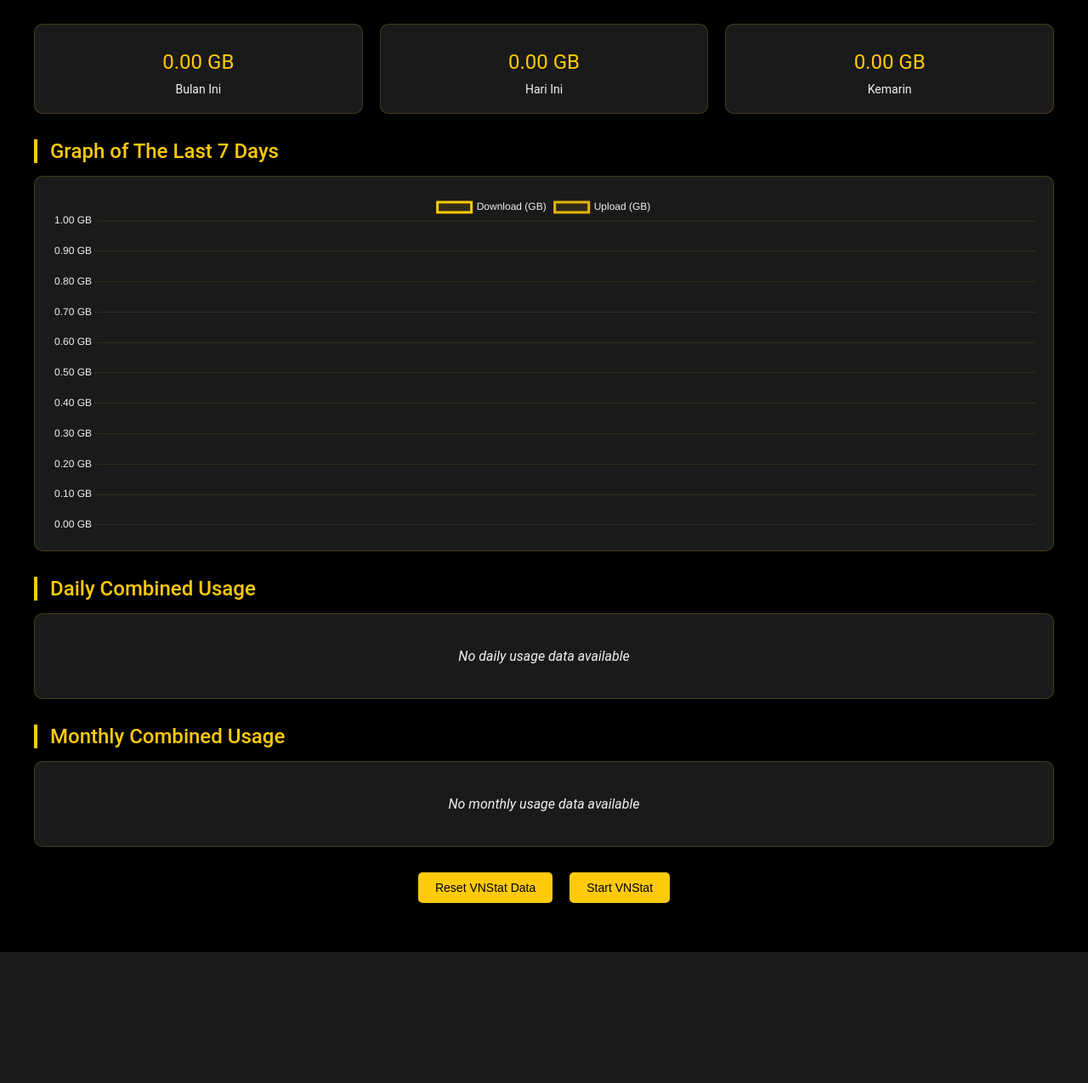
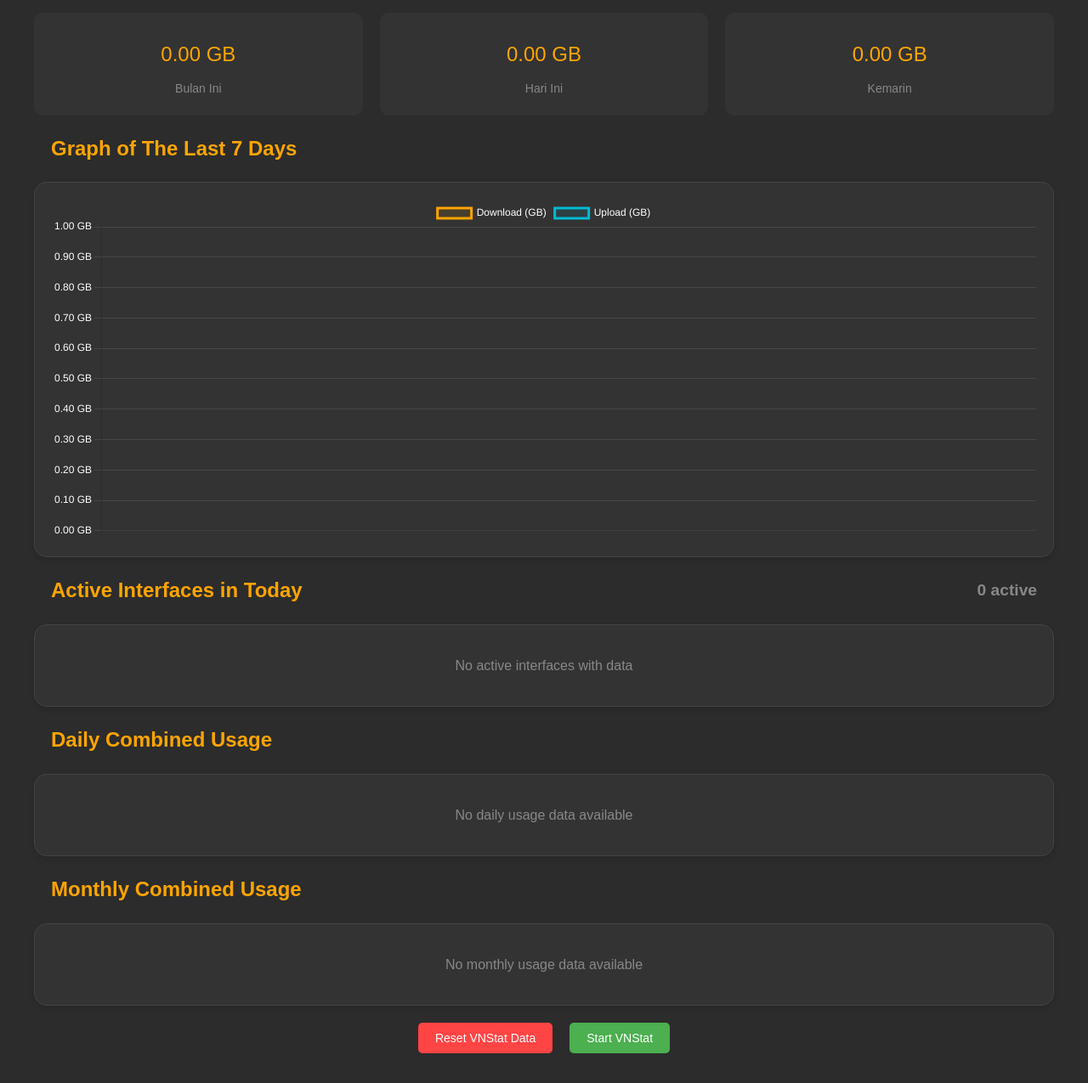
Before and after one commit to latifangren/webui_bfm_Extended, a PHP site: page /tools/vnstat.php in a window 1280 px wide. Shown: the whole page at 85% size. Before the commit the page ends 1121 px from the top, so only its background shows below. Run offline with PHP 8.4, Linux system fonts and the light colour scheme; data that the repository does not hold is empty; some libraries are stand-ins or nearby versions; some web fonts are replaced.

Commit message:
Update vnstat.php

```diff
--- a/files/www/tools/vnstat.php
+++ b/files/www/tools/vnstat.php
@@ -80,6 +80,9 @@ function getAllMobileInterfaces() {
 
     // Qualcomm (Samsung, Google, OnePlus, Sony, dll)
     if (preg_match_all('/rmnet_data\d+/', $ifconfig, $matches)) {
+        $interfaces = array_merge($interfaces, array_unique($matches[0]));
+    }
+    if (preg_match_all('/rmnet\d+/', $ifconfig, $matches)) {
         $interfaces = array_merge($interfaces, array_unique($matches[0]));
     }
 
@@ -318,6 +321,15 @@ $allInterfaces = array_merge($mobileInterfaces, $tetherInterfaces);
 
 $dailyUsageAll = [];
 $monthlyUsageAll = [];
+$activeInterfacesInfo = [];
+
+// Process all interfaces
+foreach ($allInterfaces as $interface) {
+    $info = getInterfaceInfo($interface);
+    if ($info['has_data']) {
+        $activeInterfacesInfo[$interface] = $info;
+    }
+
     // Get daily stats
     $vnstatDaily = shell_exec($tmuxBin . "vnstat -d -i " . escapeshellarg($interface) . " 2>&1");
     $dailyUsage = parseVnstatOutput($vnstatDaily, 'daily');
@@ -331,6 +343,7 @@ $monthlyUsageAll = [];
         $dailyUsageAll[$date]['upload'] += $usage['upload'];
         $dailyUsageAll[$date]['total'] = $dailyUsageAll[$date]['download'] + $dailyUsageAll[$date]['upload'];
     }
+}
 
 // Aggregate daily data into monthly data
 foreach ($dailyUsageAll as $date => $usage) {
@@ -429,101 +442,136 @@ $chartDataJson = json_encode([
     <meta charset="UTF-8">
     <meta name="viewport" content="width=device-width, initial-scale=1.0">
     <title>Network Usage Monitor</title>
-    <script src="../webui/js/chart/chart.min.js"></script>
+    <script src="https://cdnjs.cloudflare.com/ajax/libs/Chart.js/3.7.0/chart.min.js"></script>
     <style>
-        @font-face {
-            font-family: 'Roboto';
-            font-style: normal;
-            font-weight: 400;
-            src: url('../webui/fonts/Roboto-Regular.woff2') format('woff2');
-        }
-
-        @font-face {
-            font-family: 'Roboto';
-            font-style: normal;
-            font-weight: 500;
-            src: url('../webui/fonts/Roboto-Medium.woff2') format('woff2');
-        }
-
-        @font-face {
-            font-family: 'Roboto';
-            font-style: normal;
-            font-weight: 700;
-            src: url('../webui/fonts/Roboto-Bold.woff2') format('woff2');
-        }
-
         body {
-            background-color: #000000;
-            color: #F1F1F1;
-            font-family: 'Roboto', sans-serif;
+            background-color: #2c2c2c;
+            color: #f1f1f1;
+            font-family: Arial, sans-serif;
+            margin: 0;
+            padding: 15px;
+            line-height: 1.6;
         }
         .container {
             max-width: 1200px;
             margin: 0 auto;
+        }
+        .output-box {
+            background-color: #333;
+            border: 1px solid #444;
+            padding: 15px;
+            margin-bottom: 20px;
+            border-radius: 15px;
+            overflow: hidden;
+            box-shadow: 0 4px 6px rgba(0, 0, 0, 0.1);
+        }
+        .no-data {
+            text-align: center;
             padding: 20px;
+            color: #888;
         }
         h2 {
-            color: #FECA0A;
-            font-size: 1.5rem;
-            margin: 30px 0 15px;
-            font-weight: 500;
-            padding-left: 15px;
-            border-left: 4px solid #FECA0A;
+            color: #ffa500;
+            margin: 20px 0;
+            font-size: 1.5em;
+            padding-left: 20px;
+            display: flex;
+            justify-content: space-between;
+            align-items: center;
         }
-        .output-box {
-            background-color: #1a1a1a;
-            padding: 20px;
-            border-radius: 10px;
-            margin-bottom: 20px;
-            box-shadow: 0 4px 8px rgba(0, 0, 0, 0.2);
-            border: 1px solid rgba(254, 202, 10, 0.2);
+        .interface-count {
+            font-size: 0.8em;
+            color: #888;
+            margin-right: 20px;
         }
         table {
             width: 100%;
-            border-collapse: collapse;
+            table-layout: fixed;
+            border-collapse: separate;
+            border-spacing: 0;
+            margin: 0;
+            padding: 0;
+            background-color: #333;
+            border-radius: 10px;
+            overflow: hidden;
         }
-        th, td {
-            padding: 12px 15px;
+        th {
+            text-align: center !important;
+            background-color: #444;
+            color: #ffa500;
+            font-weight: bold;
+            padding: 12px;
+            border: 1px solid #444;
+        }
+        th:first-child {
+            border-top-left-radius: 10px;
+        }
+        th:last-child {
+            border-top-right-radius: 10px;
+        }
+        tr:last-child td:first-child {
+            border-bottom-left-radius: 10px;
+        }
+        tr:last-child td:last-child {
+            border-bottom-right-radius: 10px;
+        }
+        table th:first-child,
+        table td:first-child {
+            width: 25%;
+        }
+        table th:not(:first-child),
+        table td:not(:first-child) {
+            width: 25%;
+        }
+        td {
+            padding: 12px;
+            border: 1px solid #444;
+            overflow: hidden;
+            text-overflow: ellipsis;
+            white-space: nowrap;
+        }
+        td:first-child {
             text-align: left;
         }
-        th {
-            background-color: rgba(254, 202, 10, 0.1);
-            color: #FECA0A;
-            font-weight: 500;
+        td:not(:first-child) {
+            text-align: center;
         }
-        tr {
-            border-bottom: 1px solid rgba(254, 202, 10, 0.1);
+        tr:nth-child(even) {
+            background-color: #2a2a2a;
+        }
+        tr:nth-child(odd) {
+            background-color: #333;
         }
         tr:hover {
-            background-color: rgba(254, 202, 10, 0.05);
+            background-color: #3a3a3a;
         }
         .button-container {
             display: flex;
             justify-content: center;
             gap: 20px;
-            margin: 30px 0;
+            margin: 20px 0;
         }
         .action-button {
+            display: inline-block;
+            color: white;
             padding: 10px 20px;
             border: none;
             border-radius: 5px;
             cursor: pointer;
-            font-weight: 500;
             font-size: 14px;
             transition: background-color 0.3s ease;
         }
         .reset-button {
-            background-color: #FECA0A;
-            color: #000000;
+            background-color: #ff4444;
         }
         .start-button {
-            background-color: #FECA0A;
-            color: #000000;
+            background-color: #4CAF50;
         }
-        .reset-button:hover, .start-button:hover {
-            background-color: #e5b609;
-            transform: translateY(-2px);
-            box-shadow: 0 4px 8px rgba(0, 0, 0, 0.3);
+        .reset-button:hover {
+            background-color: #ff6666;
+        }
+        .start-button:hover {
+            background-color: #45a049;
         }
         .modal {
             display: none;
@@ -532,7 +580,7 @@ $chartDataJson = json_encode([
             left: 0;
             width: 100%;
             height: 100%;
-            background-color: rgba(0, 0, 0, 0.7);
+            background-color: rgba(0, 0, 0, 0.5);
             z-index: 1000;
         }
         .modal-content {
@@ -540,12 +588,10 @@ $chartDataJson = json_encode([
             top: 50%;
             left: 50%;
             transform: translate(-50%, -50%);
-            background-color: #1a1a1a;
+            background-color: #333;
             padding: 20px;
             border-radius: 10px;
             text-align: center;
-            border: 1px solid #FECA0A;
-            box-shadow: 0 5px 15px rgba(0, 0, 0, 0.5);
         }
         .modal-buttons {
             margin-top: 20px;
@@ -556,25 +602,25 @@ $chartDataJson = json_encode([
             border: none;
             border-radius: 5px;
             cursor: pointer;
-            transition: all 0.3s ease;
         }
-        .confirm-reset, .confirm-start {
-            background-color: #FECA0A;
-            color: #000000;
+        .confirm-reset {
+            background-color: #ff4444;
+            color: white;
+        }
+        .confirm-start {
+            background-color: #4CAF50;
+            color: white;
         }
         .cancel-button {
-            background-color: #333;
-            color: #F1F1F1;
-        }
-        .confirm-reset:hover, .confirm-start:hover {
-            background-color: #e5b609;
+            background-color: #666;
+            color: white;
         }
         .chart-container {
-            background-color: #1a1a1a;
-            border: 1px solid rgba(254, 202, 10, 0.2);
+            background-color: #333;
+            border: 1px solid #444;
             padding: 20px;
             margin-bottom: 20px;
-            border-radius: 10px;
+            border-radius: 15px;
             box-shadow: 0 4px 6px rgba(0, 0, 0, 0.1);
         }
         canvas {
@@ -582,7 +628,7 @@ $chartDataJson = json_encode([
             max-height: 400px;
         }
         .chart-title {
-            color: #FECA0A;
+            color: #ffa500;
             text-align: center;
             margin-bottom: 20px;
             font-size: 1.2em;
@@ -594,27 +640,19 @@ $chartDataJson = json_encode([
             margin-bottom: 20px;
         }
         .stats-box {
-            background-color: #1a1a1a;
+            background-color: #333;
             border-radius: 10px;
             padding: 20px;
             text-align: center;
-            border: 1px solid rgba(254, 202, 10, 0.2);
-            box-shadow: 0 4px 6px rgba(0, 0, 0, 0.1);
         }
         .stats-value {
             font-size: 24px;
-            color: #FECA0A;
+            color: #ffa500;
             margin: 10px 0;
         }
         .stats-label {
-            color: #F1F1F1;
+            color: #888;
             font-size: 14px;
-        }
-        .no-data {
-            text-align: center;
-            padding: 20px;
-            color: #F1F1F1;
-            font-style: italic;
         }
         @media (max-width: 768px) {
             body {
@@ -631,9 +669,6 @@ $chartDataJson = json_encode([
             h2 {
                 font-size: 1.2em;
                 padding-left: 10px;
-            }
-            .stats-container {
-                grid-template-columns: 1fr;
             }
         }
     </style>
@@ -661,6 +696,38 @@ $chartDataJson = json_encode([
         <h2>Graph of The Last 7 Days</h2>
         <div class="chart-container">
             <canvas id="usageChart"></canvas>
+        </div>
+
+        <!-- Active Interfaces Section -->
+        <h2>
+            Active Interfaces in Today
+            <span class="interface-count"><?php echo count($activeInterfacesInfo); ?> active</span>
+        </h2>
+        <div class="output-box">
+            <?php if (empty($activeInterfacesInfo)): ?>
+                <div class="no-data">No active interfaces with data</div>
+            <?php else: ?>
+            <table>
+                <thead>
+                    <tr>
+                        <th>Interface</th>
+                        <th>Download</th>
+                        <th>Upload</th>
+                        <th>Total</th>
+                    </tr>
+                </thead>
+                <tbody>
+                    <?php foreach ($activeInterfacesInfo as $interface => $info): ?>
+                    <tr>
+                        <td><?php echo htmlspecialchars($interface); ?></td>
+                        <td><?php echo htmlspecialchars($info['download']); ?></td>
+                        <td><?php echo htmlspecialchars($info['upload']); ?></td>
+                        <td><?php echo htmlspecialchars($info['total']); ?></td>
+                    </tr>
+                    <?php endforeach; ?>
+                </tbody>
+            </table>
+            <?php endif; ?>
         </div>
 
         <!-- Daily Usage Section -->
@@ -767,15 +834,15 @@ $chartDataJson = json_encode([
                 datasets: [{
                     label: 'Download (GB)',
                     data: chartData.downloads,
-                    borderColor: '#FECA0A',
-                    backgroundColor: 'rgba(254, 202, 10, 0.1)',
+                    borderColor: '#ffa500',
+                    backgroundColor: 'rgba(255, 165, 0, 0.1)',
                     fill: true,
                     tension: 0.4
                 }, {
                     label: 'Upload (GB)',
                     data: chartData.uploads,
-                    borderColor: '#e5b609',
-                    backgroundColor: 'rgba(229, 182, 9, 0.1)',
+                    borderColor: '#00bcd4',
+                    backgroundColor: 'rgba(0, 188, 212, 0.1)',
                     fill: true,
                     tension: 0.4
                 }]
@@ -791,10 +858,10 @@ $chartDataJson = json_encode([
                     y: {
                         beginAtZero: true,
                         grid: {
-                            color: 'rgba(254, 202, 10, 0.1)'
+                            color: 'rgba(255, 255, 255, 0.1)'
                         },
                         ticks: {
-                            color: '#F1F1F1',
+                            color: '#fff',
                             callback: function(value) {
                                 return value.toFixed(2) + ' GB';
                             }
@@ -802,17 +869,17 @@ $chartDataJson = json_encode([
                     },
                     x: {
                         grid: {
-                            color: 'rgba(254, 202, 10, 0.1)'
+                            color: 'rgba(255, 255, 255, 0.1)'
                         },
                         ticks: {
-                            color: '#F1F1F1'
+                            color: '#fff'
                         }
                     }
                 },
                 plugins: {
                     legend: {
                         labels: {
-                            color: '#F1F1F1'
+                            color: '#fff'
                         }
                     },
                     tooltip: {
```
